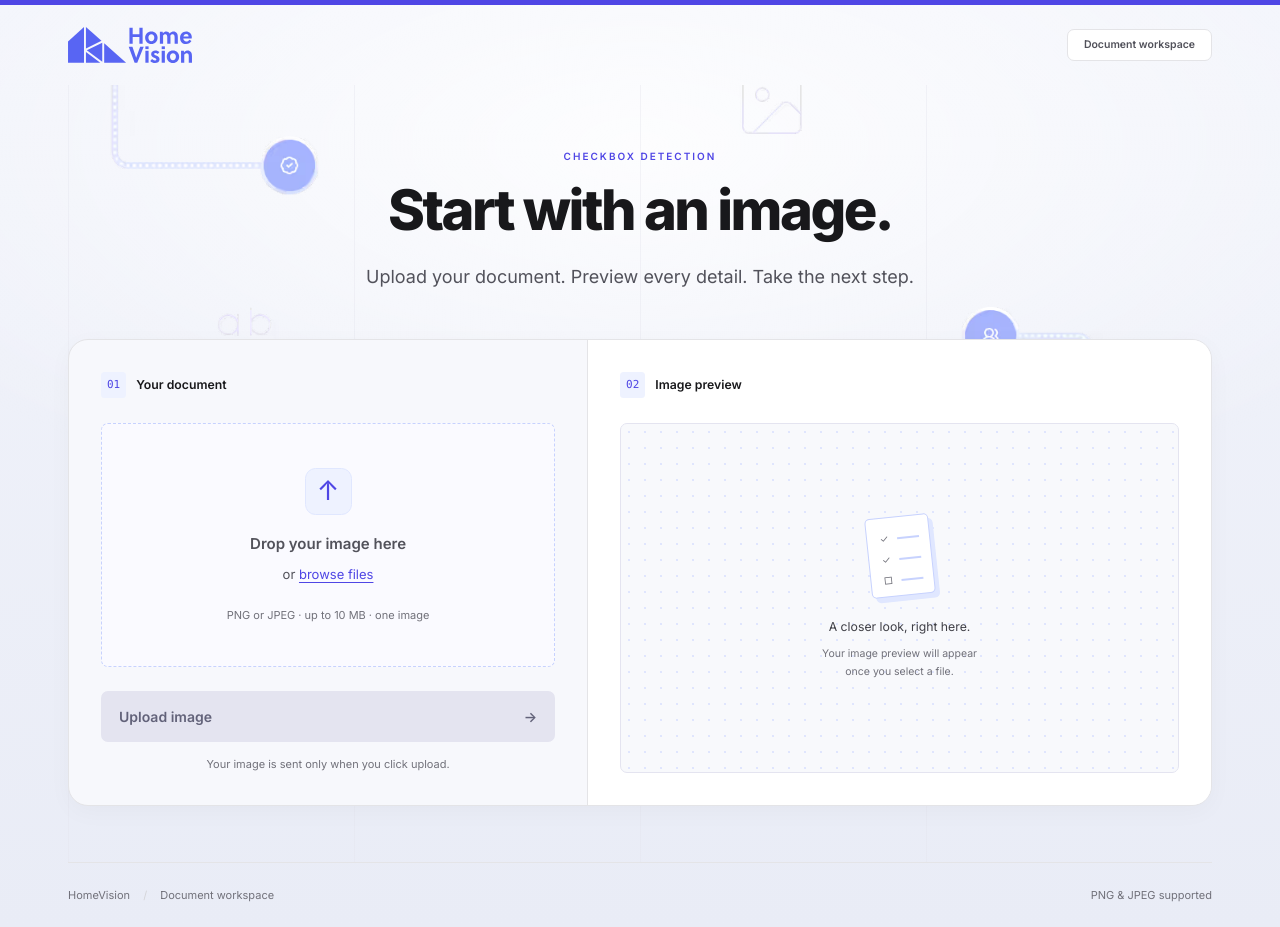
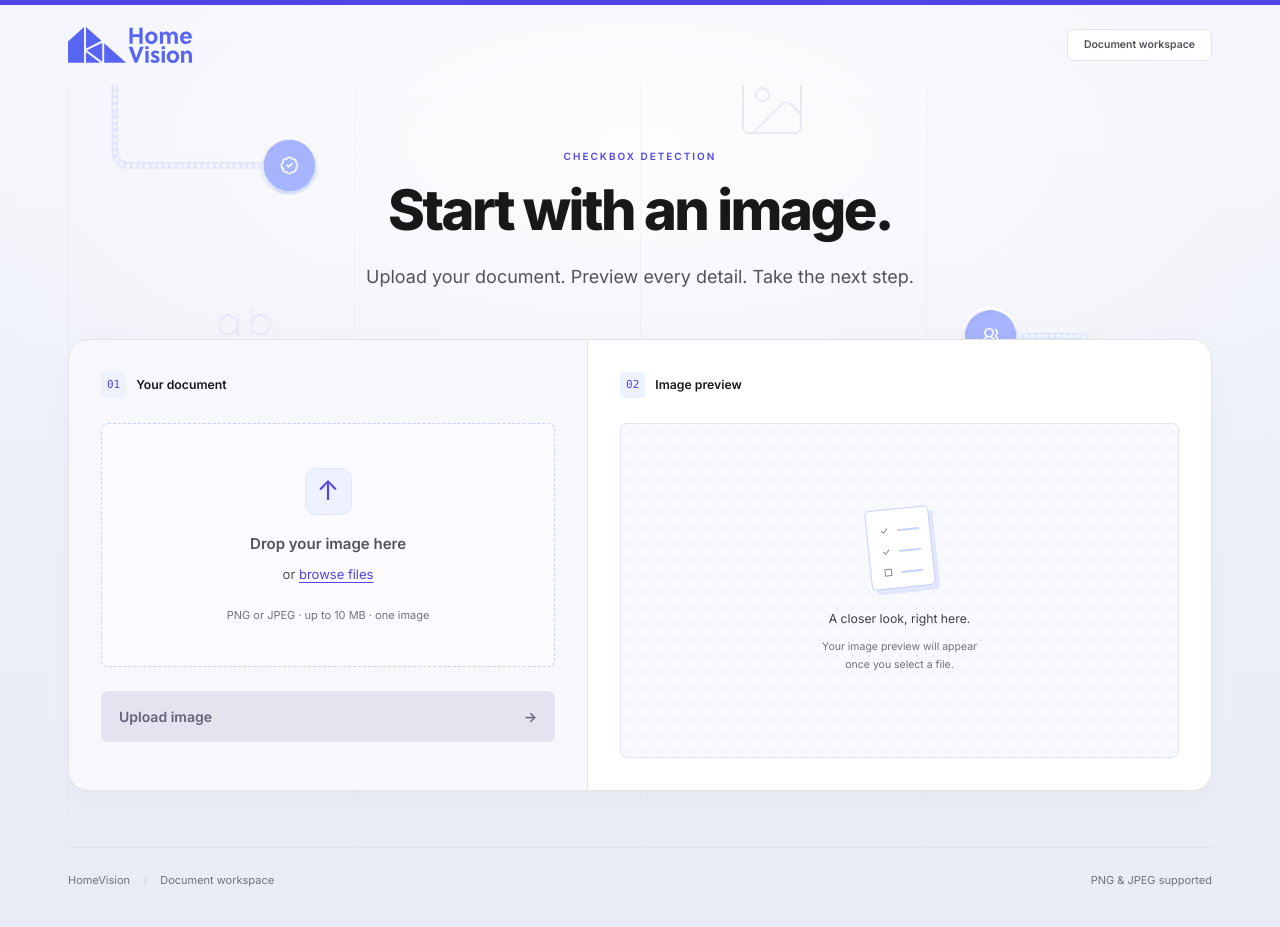
Before and after one commit to panchoseijas/takehome-homevision, a React (Vite) app in the folder frontend/: page / in a window 1280 px wide. Built offline with nearby package versions, Linux system fonts and the light colour scheme; no server answers.

Commit message:
Drop the reassurance line under the upload button
The button already says what it does, and the note competed with the
validation and progress messages directly below it.

```diff
--- a/frontend/src/components/DocumentUpload.tsx
+++ b/frontend/src/components/DocumentUpload.tsx
@@ -112,9 +112,6 @@ export default function DocumentUpload({
         {isPending ? "Uploading…" : "Upload image"}
         <span aria-hidden="true">→</span>
       </button>
-      <p className="mt-3.5 text-center text-[11px] text-[#71717a]">
-        Your image is sent only when you click upload.
-      </p>
       <div aria-live="polite" aria-atomic="true">
         {isPending && (
           <p className="mt-4 rounded-md bg-[#eef2ff] p-3 text-xs leading-[1.6]">
```
